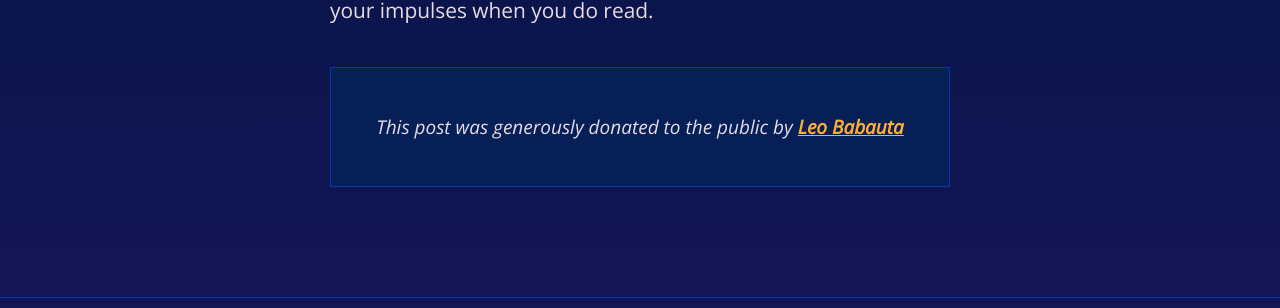
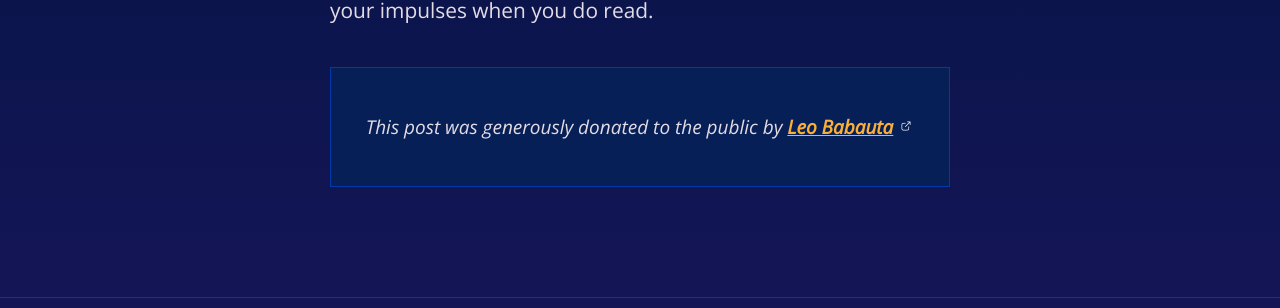
Before and after one commit to HenrikSimen/doing-non-doing, a Jekyll site: the page built from _posts/2018-11-23-reading.md, in a window 1280 px wide. Shown: the part 1595-1903 px from the top of the page. Built offline with Jekyll 4.4.1, drawn with Linux system fonts in a browser that asks for light colours.

Commit message:
resource page updates

```diff
--- a/_posts/2018-11-23-reading.md
+++ b/_posts/2018-11-23-reading.md
@@ -4,7 +4,7 @@
 meta: One of the biggest reasons I depart from my minimalist philosophy is reading.
 source: http://mnmlist.com/reading/
 author: Leo Babauta
-category: life, minimalism
+category: [life, minimalism]
 ---
 
 
@@ -25,5 +25,5 @@
 The answer isn’t to stop reading, but to be more mindful of your impulses when you do read.
 
 <div class="attribution">
-  <p>This post was generously donated to the public by <a href="{{page.source}}" target="_blank">{{page.author}}</a></p>
+  <p>This post was generously donated to the public by <a href="{{page.source}}" target="_blank">{{page.author}}</a> <img src="{{site.baseurl}}/assets/img/external-icon.png" width="16px"/></p>
 </div> <!-- .attribution -->
--- a/resources.html
+++ b/resources.html
@@ -11,7 +11,7 @@
   <a href="{{resource.content}}" target="_blank">
     <li class="card">
       <p class="category">{{resource.category}}</p>
-      <p class="title">{{resource.title}}</p>
+      <p class="title">{{resource.title}} <img src="{{site.baseurl}}/assets/img/external-icon.png" width="16px"/></p>
       <p>{{resource.description}}</p>
     </li>
   </a>
```
Also changed, not shown: _posts/2018-11-21-requirements.md (+2 -2 lines), assets/img/external-icon.png (added), assets/img/path-1.svg (deleted), assets/img/path-2.svg (deleted).
